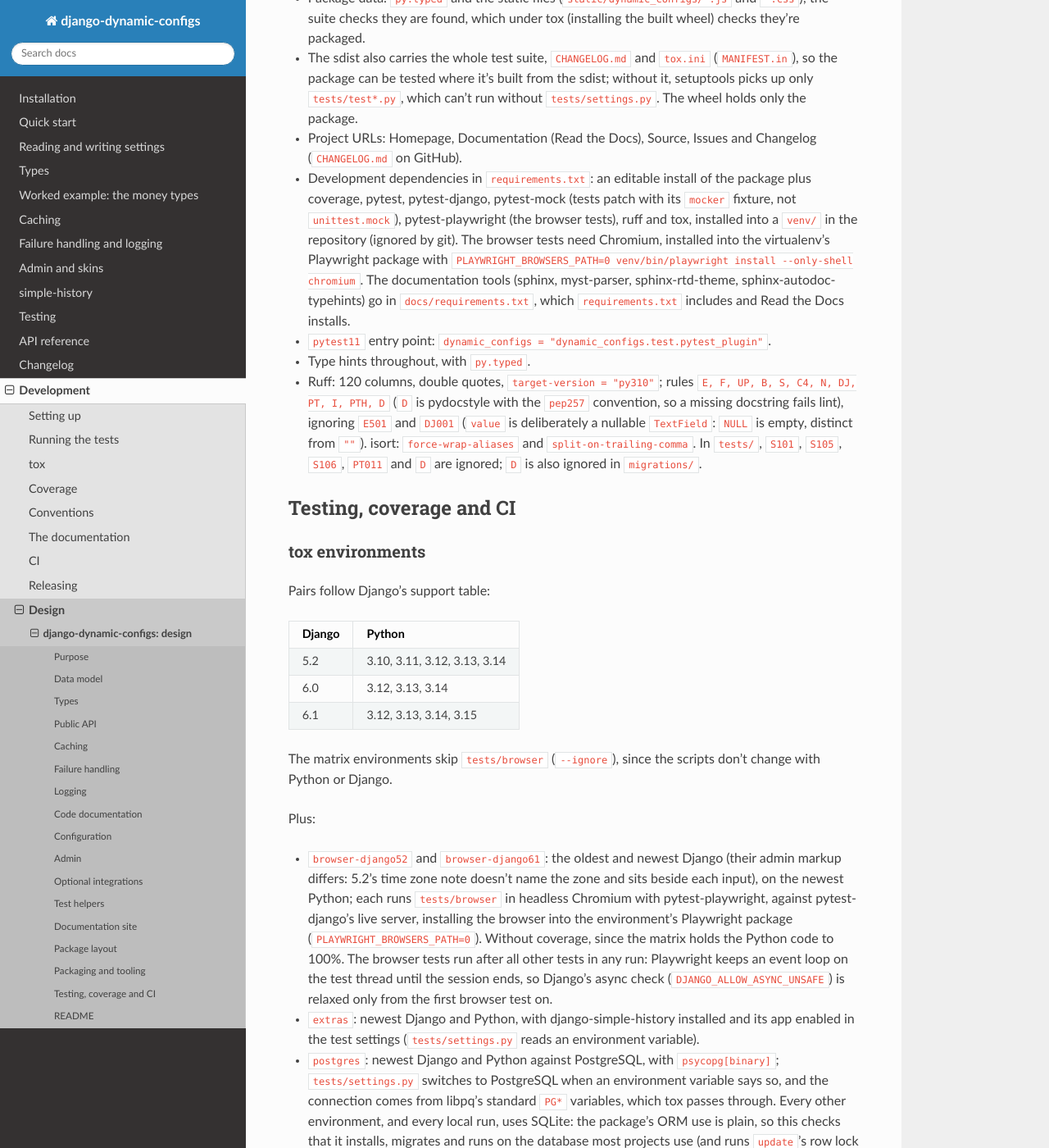
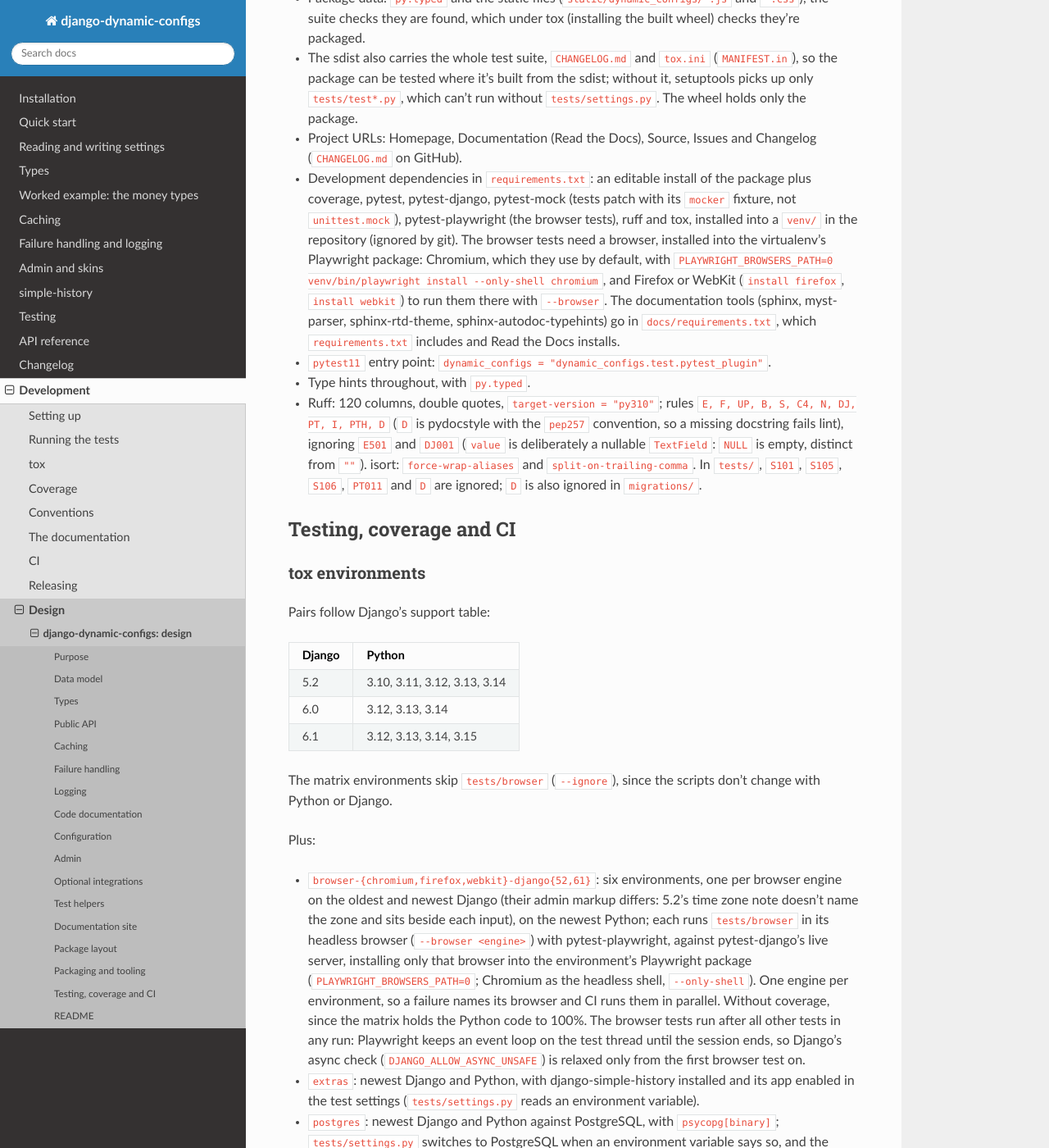
Before and after one commit to Tecktron/django-dynamic-configs, a Sphinx documentation site: the page built from docs/design/django-dynamic-configs.md, in a window 1280 px wide and 1400 px high, scrolled down 19490 px. Shown: the whole window at 82% size. Built offline with Sphinx 7.4.7 and the Read the Docs theme 3.1.0, drawn with Linux system fonts in a browser that asks for light colours; some of the changed text lies outside the part shown.

Commit message:
Run the browser tests in Chromium, Firefox and WebKit

````diff
--- a/docs/design/django-dynamic-configs.md
+++ b/docs/design/django-dynamic-configs.md
@@ -703,8 +703,8 @@ src/dynamic_configs/
     py.typed
 tests/
     settings.py   conftest.py   then a mirror of src/dynamic_configs/
-    browser/      the admin's scripts in Chromium (Playwright), with a small test app (models with zoned
-                  datetimes and an inline)
+    browser/      the admin's scripts in Chromium, Firefox and WebKit (Playwright), with a small test app
+                  (models with zoned datetimes and an inline)
 ```
 
 ## Packaging and tooling
@@ -725,8 +725,9 @@ tests/
 - Development dependencies in `requirements.txt`: an editable install of the package plus coverage, pytest,
   pytest-django, pytest-mock (tests patch with its `mocker` fixture, not `unittest.mock`), pytest-playwright (the
   browser tests), ruff and tox, installed into a `venv/` in the repository (ignored by git). The browser tests need
-  Chromium, installed into the virtualenv's Playwright package with
-  `PLAYWRIGHT_BROWSERS_PATH=0 venv/bin/playwright install --only-shell chromium`. The documentation tools
+  a browser, installed into the virtualenv's Playwright package: Chromium, which they use by default, with
+  `PLAYWRIGHT_BROWSERS_PATH=0 venv/bin/playwright install --only-shell chromium`, and Firefox or WebKit
+  (`install firefox`, `install webkit`) to run them there with `--browser`. The documentation tools
   (sphinx, myst-parser, sphinx-rtd-theme, sphinx-autodoc-typehints) go in `docs/requirements.txt`, which `requirements.txt`
   includes and Read the Docs installs.
 - `pytest11` entry point: `dynamic_configs = "dynamic_configs.test.pytest_plugin"`.
@@ -752,10 +753,13 @@ Pairs follow Django's support table:
 The matrix environments skip `tests/browser` (`--ignore`), since the scripts don't change with Python or Django.
 
 Plus:
-- `browser-django52` and `browser-django61`: the oldest and newest Django (their admin markup differs: 5.2's time
-  zone note doesn't name the zone and sits beside each input), on the newest Python; each runs `tests/browser` in
-  headless Chromium with pytest-playwright, against pytest-django's live server, installing the browser into the
-  environment's Playwright package (`PLAYWRIGHT_BROWSERS_PATH=0`). Without coverage, since the matrix holds the Python code to 100%. The browser tests
+- `browser-{chromium,firefox,webkit}-django{52,61}`: six environments, one per browser engine on the oldest and
+  newest Django (their admin markup differs: 5.2's time zone note doesn't name the zone and sits beside each input),
+  on the newest Python; each runs `tests/browser` in its headless browser (`--browser <engine>`) with
+  pytest-playwright, against pytest-django's live server, installing only that browser into the environment's
+  Playwright package (`PLAYWRIGHT_BROWSERS_PATH=0`; Chromium as the headless shell, `--only-shell`). One engine per
+  environment, so a failure names its browser and CI runs them in parallel. Without coverage, since the matrix holds
+  the Python code to 100%. The browser tests
   run after all other tests in any run: Playwright keeps an event loop on the test thread until the session ends, so
   Django's async check (`DJANGO_ALLOW_ASYNC_UNSAFE`) is relaxed only from the first browser test on.
 - `extras`: newest Django and Python, with django-simple-history installed and its app enabled in the test settings
@@ -813,9 +817,10 @@ Configured in `pyproject.toml`:
   - `lint` and `docs` jobs.
   - `package` job: builds the sdist and wheel and runs `twine check --strict`, the same as `release.yml`'s build, so
     a packaging problem shows up on the pull request rather than after a tag is pushed.
-  - `browser` job, a matrix over the two browser environments: installs Chromium with
-    `playwright install --with-deps --only-shell chromium` (`--with-deps` adds the system libraries through the
-    runner's `sudo`), then runs the environment.
+  - `browser` job, a matrix of engine (`chromium`, `firefox`, `webkit`) by Django (`52`, `61`), running
+    `browser-<engine>-django<version>`: installs that browser with `playwright install --with-deps <engine>`
+    (`--only-shell` for Chromium; `--with-deps` adds the system libraries through the runner's `sudo`), then runs
+    the environment.
   - `test` job: a matrix over the tox environments; each saves its coverage data as an artifact. The `postgres`
     environment runs with a PostgreSQL service container; `redis` and `redis-json` with a Redis one (`redis:8`), and
     `memcached` with a Memcached one (`memcached:1.6`), each job with a server of its own. `djangomain` uses
````
Also changed, not shown: docs/development.md (+11 -5 lines), 3 other files.
